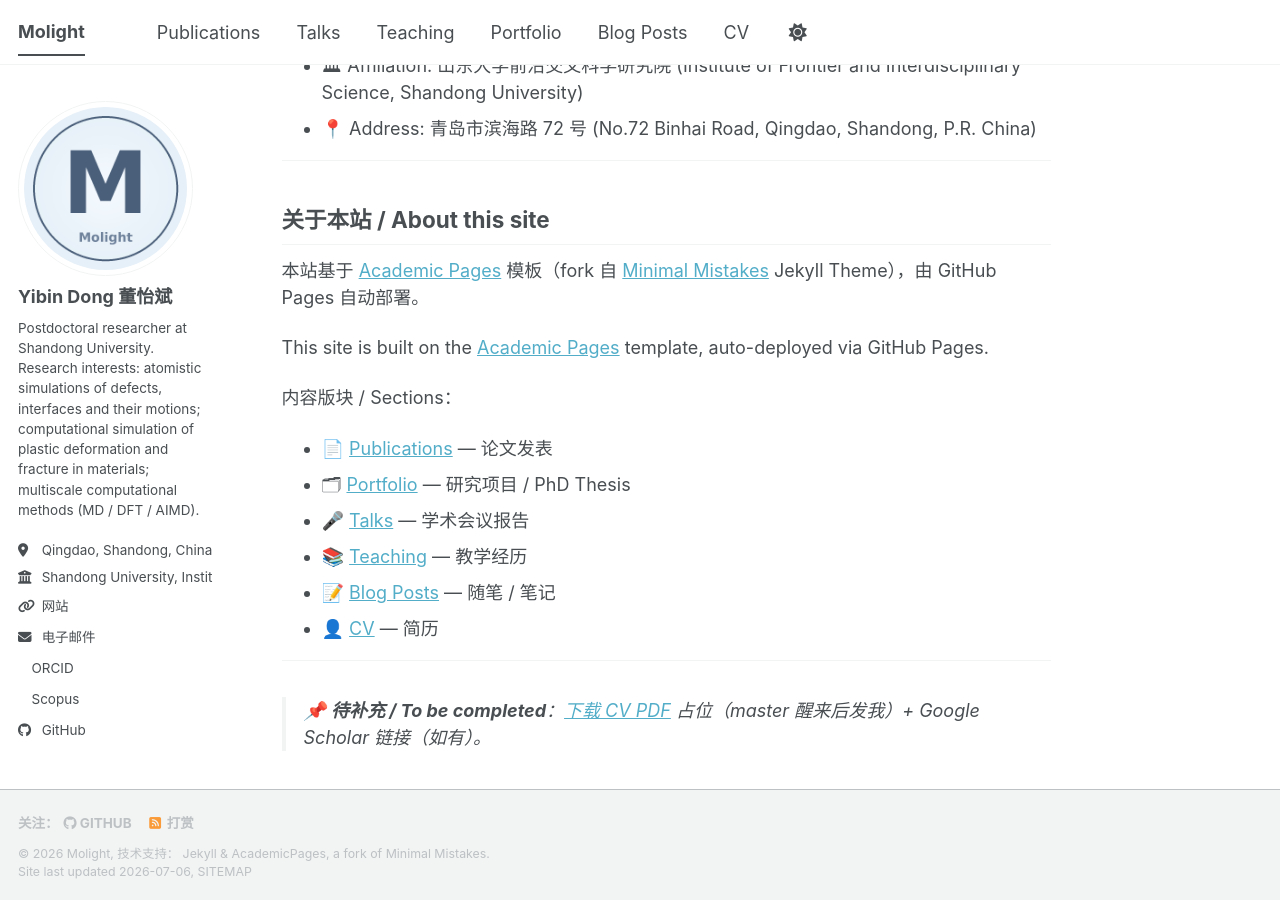
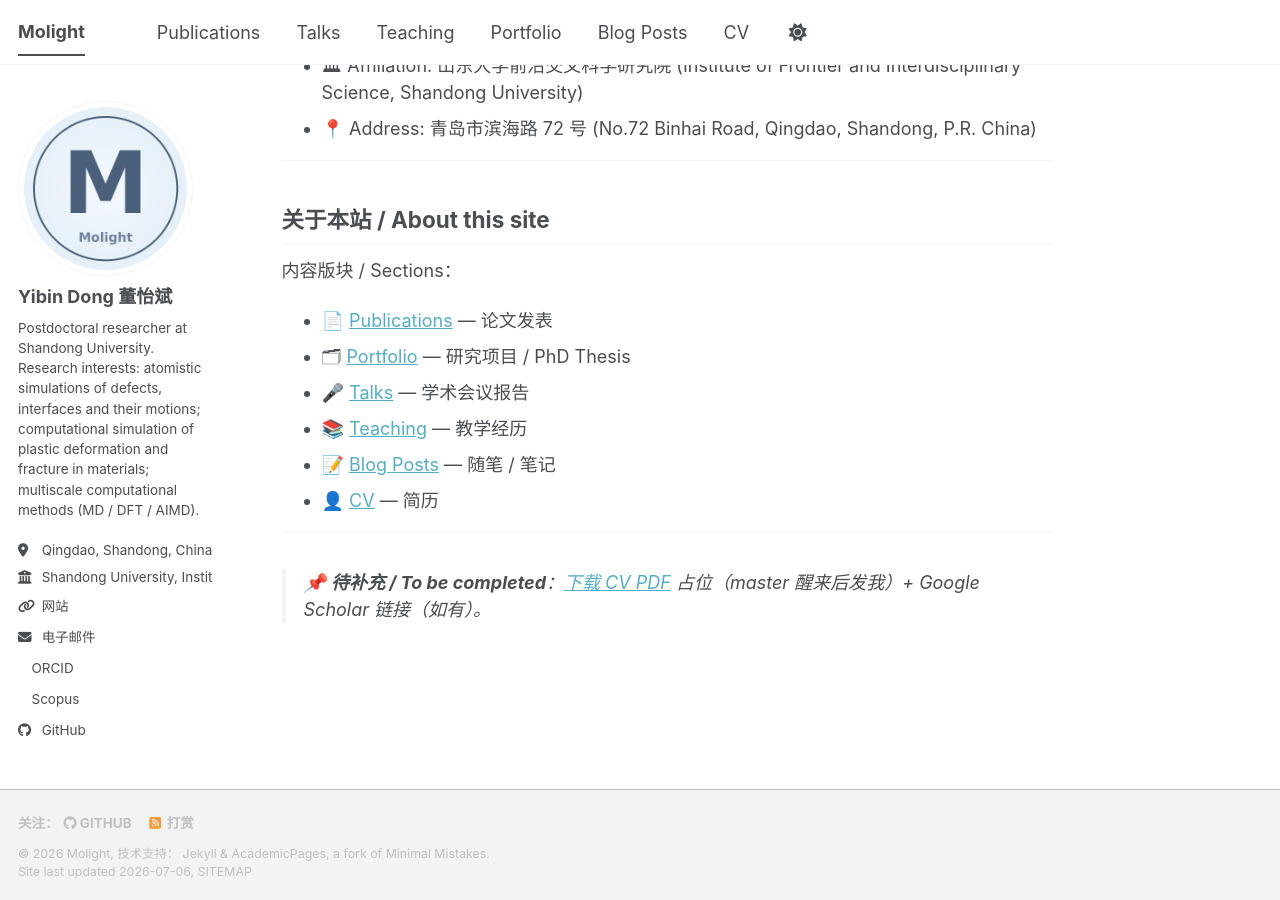
Before and after one commit to Molight/Molight.github.io, a Jekyll site: the page built from _pages/about.md, in a window 1280 px wide and 900 px high, scrolled down 1033 px. Built offline with Jekyll 4.4.1, drawn with Linux system fonts in a browser that asks for light colours; a style sheet for code colours, icons or effects is not loaded.

Commit message:
chore(about): remove Academic Pages / GitHub Pages boilerplate
User requested removal of the '本站基于 Academic Pages 模板...'
+ 'This site is built on the Academic Pages template...' lines from
/about. Section heading and section list retained.

```diff
--- a/_pages/about.md
+++ b/_pages/about.md
@@ -41,10 +41,6 @@ I am **Yibin Dong (董怡斌)**, a postdoctoral researcher at the Institute of F
 
 ## 关于本站 / About this site
 
-本站基于 [Academic Pages](https://github.com/academicpages/academicpages.github.io) 模板（fork 自 [Minimal Mistakes](https://mmistakes.github.io/minimal-mistakes/) Jekyll Theme），由 GitHub Pages 自动部署。
-
-This site is built on the [Academic Pages](https://github.com/academicpages/academicpages.github.io) template, auto-deployed via GitHub Pages.
-
 内容版块 / Sections：
 
 - 📄 [Publications](/publications/) — 论文发表
```
